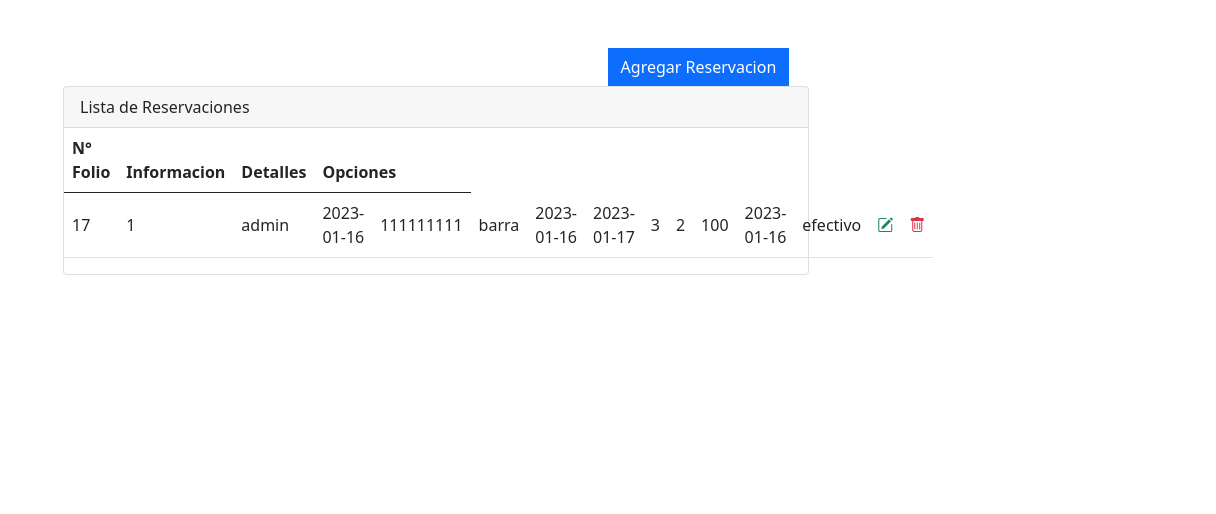
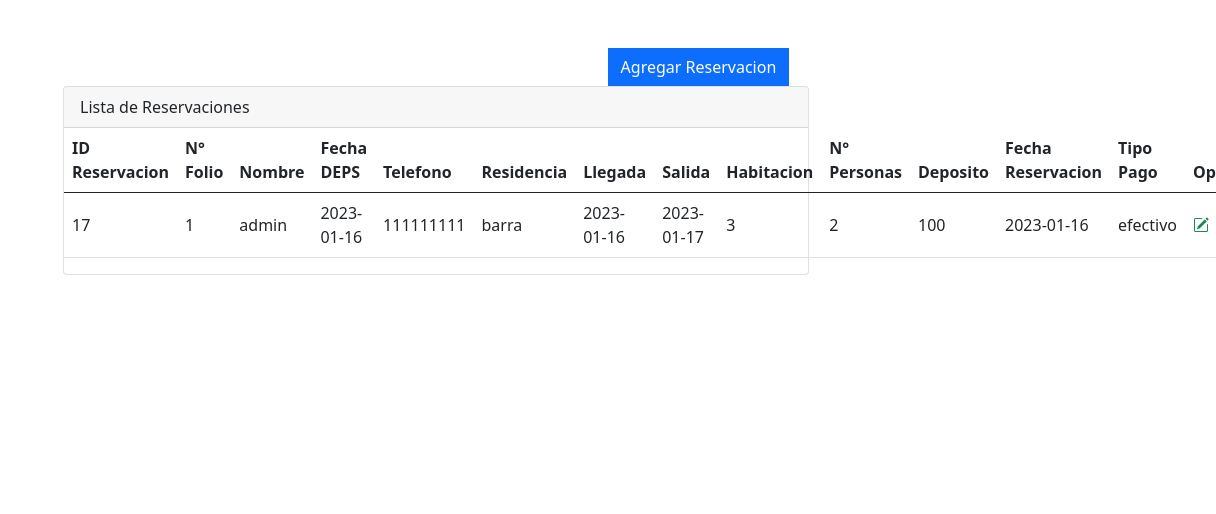
Before and after one commit to JbAntrax57/CRUDHotel, a PHP site: page /vista.php in a window 1560 px wide; the page is wider, and only the part inside the window is pictured. Shown: the part 98-612 px from the top of that part, without its empty margins (344-1560 px from the left). Run offline with PHP 8.4, Linux system fonts and the light colour scheme; data comes from the database, SQL or seed files in the repository; data that the repository does not hold is empty.

Commit message:
pkos 3.1416 2.0

```diff
--- a/vista.php
+++ b/vista.php
@@ -82,13 +82,23 @@
                     Lista de Reservaciones
                 </div>
 
-                <div class="p-10">
+                <div class="p-14">
                     <table class="table align-middle">
                         <thead>
                             <tr>
+                                <th scope="col">ID Reservacion</th>
                                 <th scope="col">N° Folio</th>
-                                <th scope="col">Informacion</th>
-                                <th scope="col">Detalles</th>
+                                <th scope="col">Nombre</th>
+                                <th scope="col">Fecha DEPS</th>
+                                <th scope="col">Telefono</th>
+                                <th scope="col">Residencia</th>
+                                <th scope="col">Llegada</th>
+                                <th scope="col">Salida</th>
+                                <th scope="col">Habitacion</th>
+                                <th scope="col">N° Personas</th>
+                                <th scope="col">Deposito</th>
+                                <th scope="col">Fecha Reservacion</th>
+                                <th scope="col">Tipo Pago</th>
                                 <th scope="col" colspan="2">Opciones</th>
                             </tr>
                         </thead>
```
